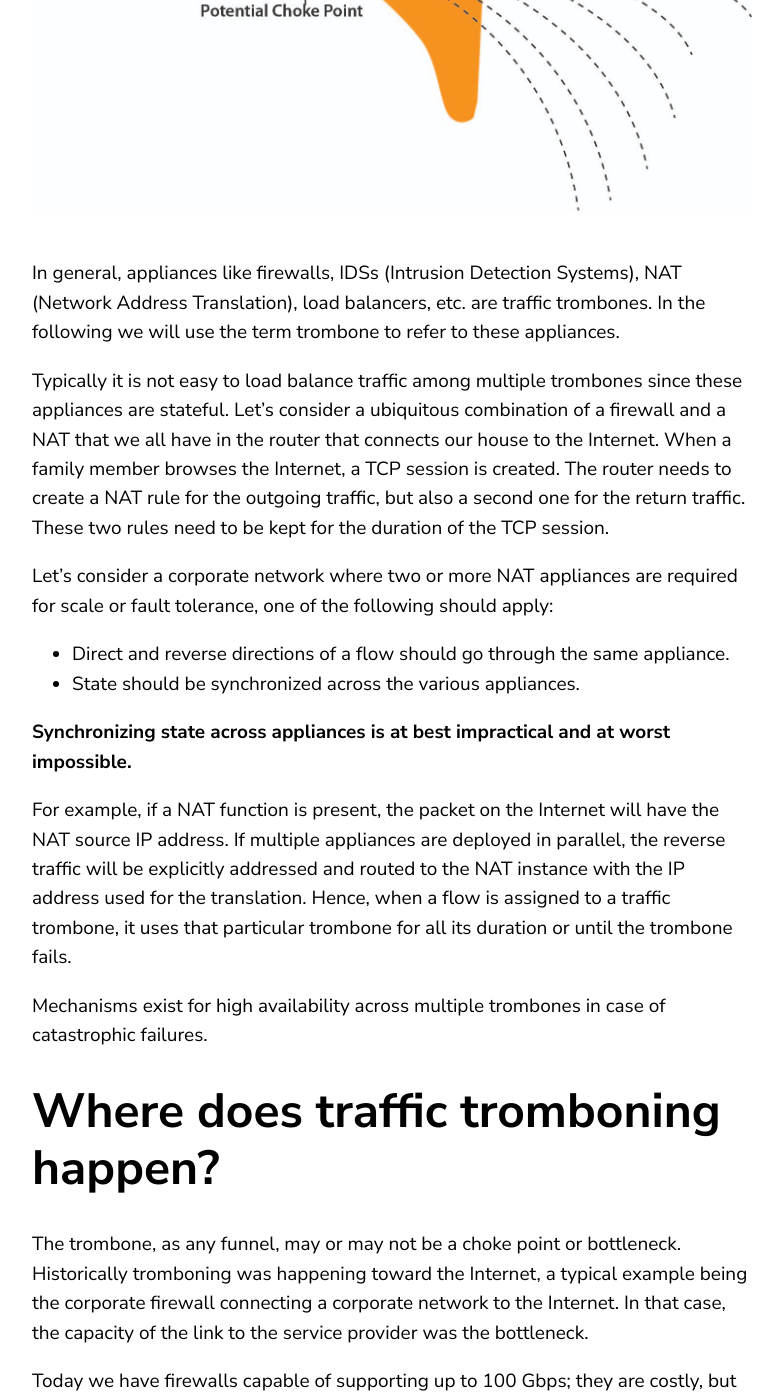
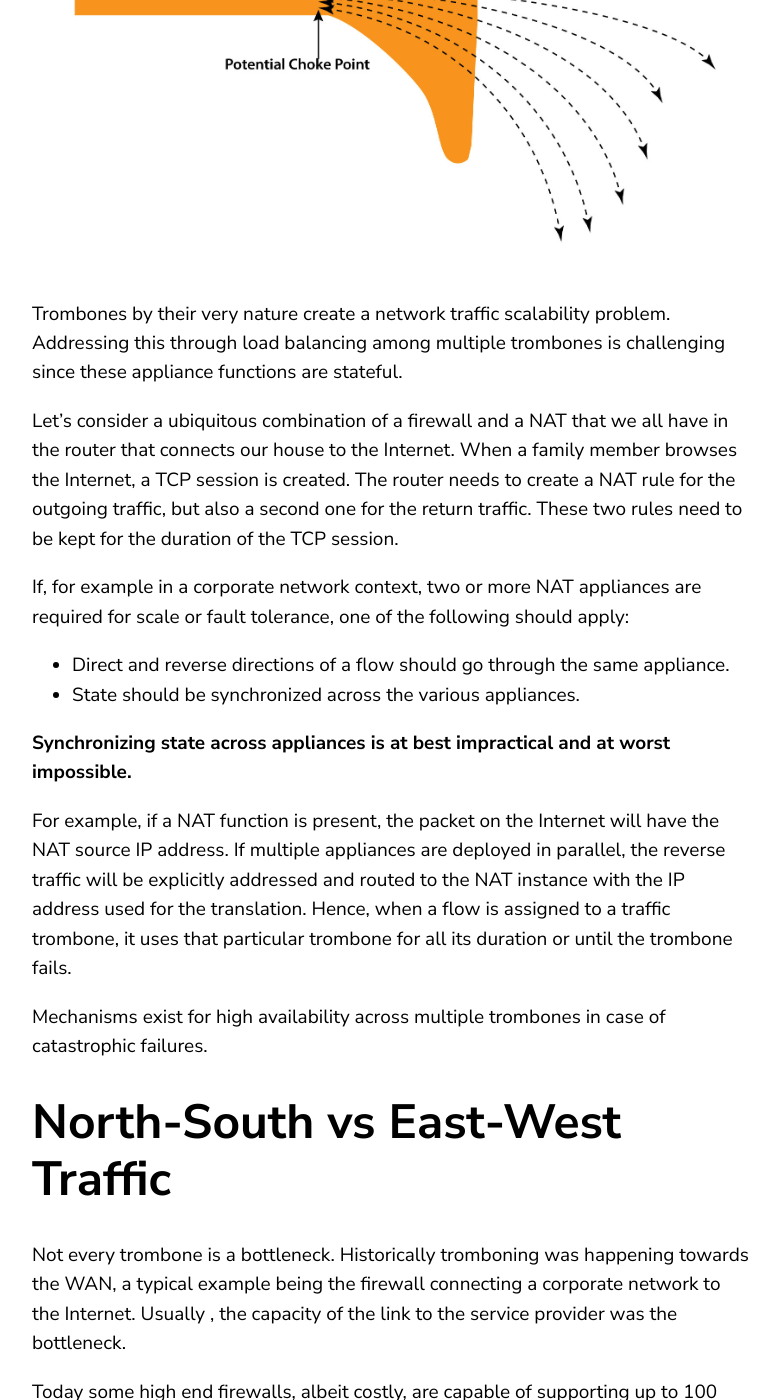
Before and after one commit to silvanogai/silvanogai, a Jekyll site: the page built from _posts/2020-06-06-trombone.md, in a window 1280 px wide and 1400 px high, scrolled down 3601 px. Shown: the whole window, without its empty margins (68-851 px from the left). Built offline with Jekyll 4.4.1, drawn with Linux system fonts in a browser that asks for light colours; comment, search, counter and statistics services are not loaded; some of the changed text lies outside the part shown.

Commit message:
Included multiple comments

```diff
--- a/_posts/2020-06-06-trombone.md
+++ b/_posts/2020-06-06-trombone.md
@@ -25,7 +25,7 @@
 
 Network virtualization techniques, such as SDN (Software Defined Networking) and VXLAN (Virtual Extensible LAN), address the second requirement.
 
-In this context, the remaining challenge is  how to deploy the networking and security services (whether discrete/physical appliances or virtual network functions running on the same type of physical hosts as the workloads), in front of the (virtual) hosts they serve.
+In this context, the remaining challenge is how to deploy the networking and security services (whether discrete/physical appliances or virtual network functions running on the same type of physical hosts as the workloads), in front of the (virtual) hosts they serve.
 The solution relies on  the same technologies and infrastructure that make logical proximity independent of physical (topological) proximity: network virtualization.
 
 Specifically, there are two main mechanisms that can be used for this purpose:
@@ -42,17 +42,18 @@
 
 This phenomenon is commonly known as traffic trombone or traffic tromboning, as the shape of the path taken by the traffic in the network resembles the shape of the brass musical instrument that dates back to the 15th century and whose name, trombone, derives from "tromba," the Italian word for trumpet: a large trumpet.
 
-In a data center fabric based on a Clos topology, traffic tromboning results in traffic traversing the leaf-spine fabric twice resulting in duplication of both network load and the latency experienced by the two hosts.
+In a data center fabric, based on a Clos topology, traffic tromboning results in traffic traversing the leaf-spine fabric twice resulting in duplication of both network load and the latency experienced by the two hosts.
 
-Moreover, in case traffic between most pairs of hosts needs to receive the service offered by an appliance, the appliance represents a funneling point - also recalling the shape of a trombone - that must be traversed by traffic from a disparate set of source-destination pairs (see the following figure for a graphic representation).
+Moreover, when the appliance services are applied to traffic between most pairs of hosts, the appliance becomes a funneling point - also recalling the shape of a trombone - that must be traversed by traffic from a disparate set of source-destination pairs (see the following figure for a graphic representation). We will therefore subsequently refer to service  appliances such as  firewalls, IDSs (Intrusion Detection Systems), NAT (Network Address Translation), load balancers, as trombones.
 
 ![Chokepoint](/assets/images/trombone.jpg)
 
-In general, appliances like firewalls, IDSs (Intrusion Detection Systems), NAT (Network Address Translation), load balancers, etc. are traffic trombones. In the following we will use the term trombone to refer to these appliances.
+Trombones by their very nature create a network traffic scalability problem. Addressing this through load balancing among multiple trombones is challenging since these appliance functions are stateful.
 
-Typically it is not easy to load balance traffic among multiple trombones since these appliances are stateful. Let's consider a ubiquitous combination of a firewall and a NAT that we all have in the router that connects our house to the Internet. When a family member browses the Internet, a TCP session is created. The router needs to create a NAT rule for the outgoing traffic, but also a second one for the return traffic. These two rules need to be kept for the duration of the TCP session.
+Let's consider a ubiquitous combination of a firewall and a NAT that we all have in the router that connects our house to the Internet. When a family member browses the Internet, a TCP session is created. The router needs to create a NAT rule for the outgoing traffic, but also a second one for the return traffic. These two rules need to be kept for the duration of the TCP session.
 
-Let's consider a corporate network where two or more NAT appliances are required for scale or fault tolerance, one of the following should apply:
+If, for example in a corporate network context, two or more NAT appliances are required for scale or fault tolerance, one of the following should apply:
+
 * Direct and reverse directions of a flow should go through the same appliance.
 * State should be synchronized across the various appliances.
 
@@ -62,19 +63,20 @@
 
 Mechanisms exist for high availability across multiple trombones in case of catastrophic failures.
 
-# Where does traffic tromboning happen?
+# North-South vs East-West Traffic
 
-The trombone, as any funnel, may or may not be a choke point or bottleneck. Historically tromboning was happening toward the Internet, a typical example being the corporate firewall connecting a corporate network to the Internet. In that case, the capacity of the link to the service provider was the bottleneck.
+Not every  trombone is a bottleneck. Historically tromboning was happening towards the WAN, a typical example being the firewall connecting a corporate network to the Internet. Usually , the capacity of the link to the service provider was the bottleneck.
 
-Today we have firewalls capable of supporting up to 100 Gbps; they are costly, but they exist. Firewalls operating at 1 Gbps are very common and cheap, while 10 Gbps ones are reasonable. Therefore firewalls are typically not choke-points when used to connect to the Internet, a type of traffic also called North-South in a data center.
+Today some high end firewalls, albeit costly, are capable of supporting up to 100 Gbps.. Firewalls operating at 1 Gbps are very common and cheap, with 10 Gbps ones being considered the reasonably priced midrange. Therefore firewalls are typically not choke-points when used to connect to the Internet, a type of traffic that is also called North-South in a data center.
 
 ![Compass](/assets/images/compass.png)
 
 Different considerations apply to East-West traffic, i.e., the traffic inside the data center.
 
-We have seen in a [previous post](https://silvanogai.github.io/posts/service-edge/) that the amount of this traffic is at least ten times larger than the North-South one. Therefore, the East-West traffic may exceed the firewall's capacity, and the trombone may become a bottleneck.
+We have seen in a [previous post](https://silvanogai.github.io/posts/service-edge/) that the amount of East-West  traffic is at least ten times larger than the North-South one.
 
-In the same post, we have also discussed how placing trombone on a Clos network disrupts optimal routing and causes a large percentage of the network bandwidth to go wasted.
+When applied to  East-West traffic, the firewall trombone may become a bottleneck. In the same post, we have also discussed how placing the trombone on a Clos network disrupts optimal routing and causes a large percentage of the network bandwidth to go wasted.
+
 
 # How is traffic tromboning realized?
 
@@ -88,7 +90,7 @@
 
 In this example, the E-W Firewall is deployed in transparent mode, acting as the default gateway for the server C subnet. As previously explained, IP rules require that a host and its default gateway be in the same subnet, i.e., be able to exchange layer two frames.
 
-This is impossible without some encapsulation, because in a Clos network each leaf implements a layer two domain (with its own IP subnet) and uses layer three forwarding towards the spines leveraging ECMP (equal cost multi-path) routing to spread the traffic across multiple paths. Therefore the network administrator needs to deploy an encapsulation technique, like VXLAN, to extend the layer two domain of leaf L2 (where C is connected) to leaf L1 where the E-W Firewall is connected.
+This is very difficult without some encapsulation, because in a Clos network each leaf implements a layer two domain (with its own IP subnet) and uses layer three forwarding towards the spines leveraging ECMP (equal cost multi-path) routing to spread the traffic across multiple paths. Therefore the network administrator needs to deploy an encapsulation technique, like VXLAN, to extend the layer two domain of leaf L2 (where C is connected) to leaf L1 where the E-W Firewall is connected.
 
 Since the firewall needs to serve as a default gateway for servers connected to multiple leaves (namely, multiple IP subnets), VLAN trunking is typically enabled between leaf L1 and the E-W Firewall. Each VLAN contains the IP subnet of a leaf and each VLAN is mapped to a VNID (Virtual Network IDentifier) of the VXLAN protocol. For example, the leaf L2 may encapsulate the native VLAN toward server C in a VXLAN tunnel with VNID = 88 and leaf L1 may remove the VXLAN encapsulation and map VNID = 88 to VLAN =8 toward the E-W firewall. Leaf L4 may use VNID = 44 and leaf L1 may map it to VLAN = 4. The same is true in  the reverse direction.
 
@@ -122,6 +124,16 @@
 
 Adopting domain-specific hardware for services at the edge and installing it in conjunction with servers allows services to scale at the same rate of compute.
 
+# Further Reading
+
+[Gur Shatz, Is your network suffering from the trombone effect?](https://www.helpnetsecurity.com/2015/09/28/is-your-network-suffering-from-the-trombone-effect/)
+
+[Andy Gottlieb, Why the 'trombone' effect is problematic for Enterprise Internet access](https://www.networkworld.com/article/2224213/why-the--trombone--effect-is-problematic-for-enterprise-internet-access.html)
+
+[Ivan Pepelnjak, Traffic Trombone (what it is and how you get them)](https://blog.ipspace.net/2011/02/traffic-trombone-what-it-is-and-how-you.html)
+
+[Greg Ferro, VMware “vFabric” and the Potential Impact on Data Centre Network Design – The “Network Trombone”](https://etherealmind.com/vmware-vfabric-data-centre-network-design/)
+
 ---
 
 
```
Also changed, not shown: assets/images/trombone.jpg, 1 other file.
